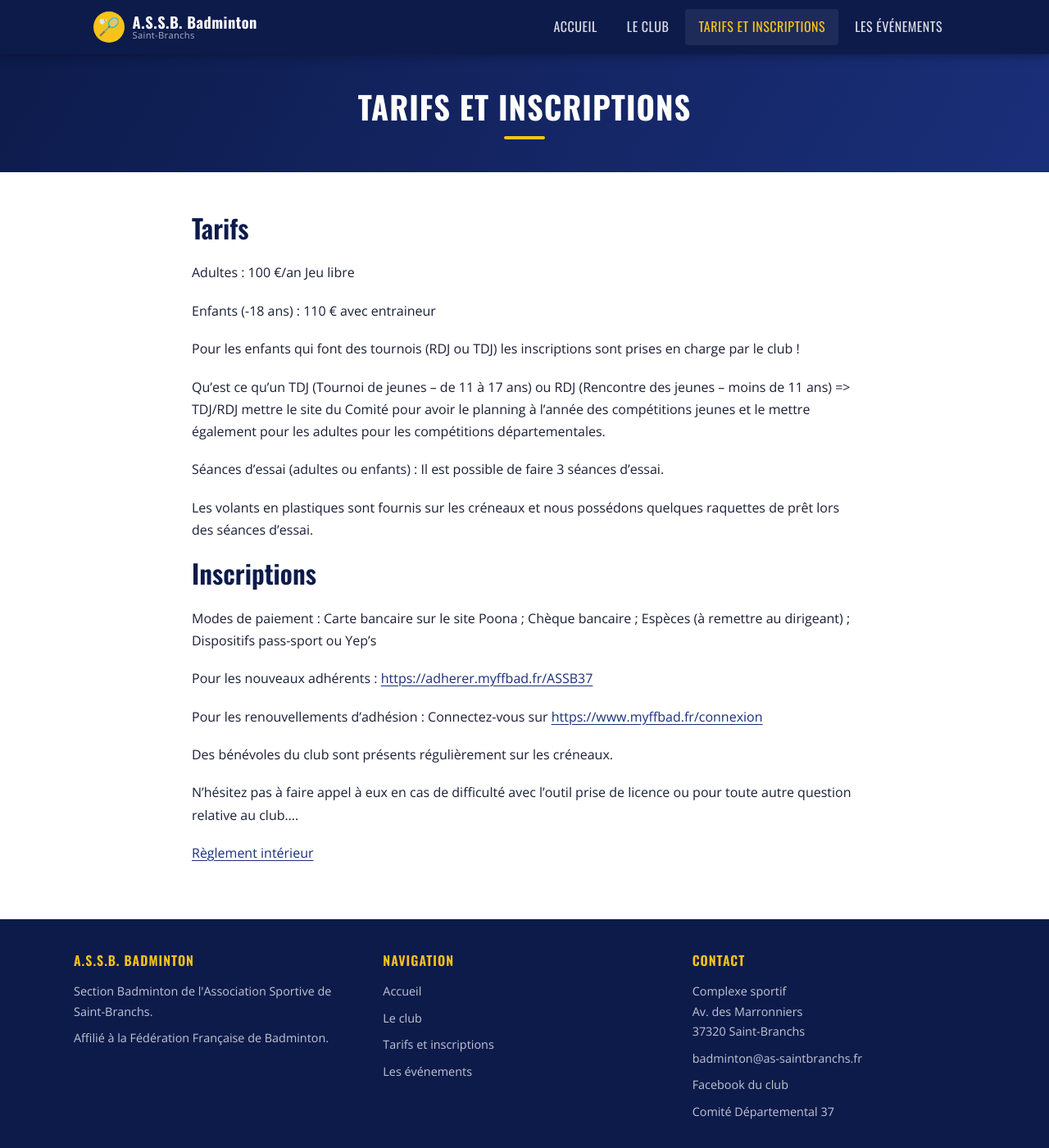
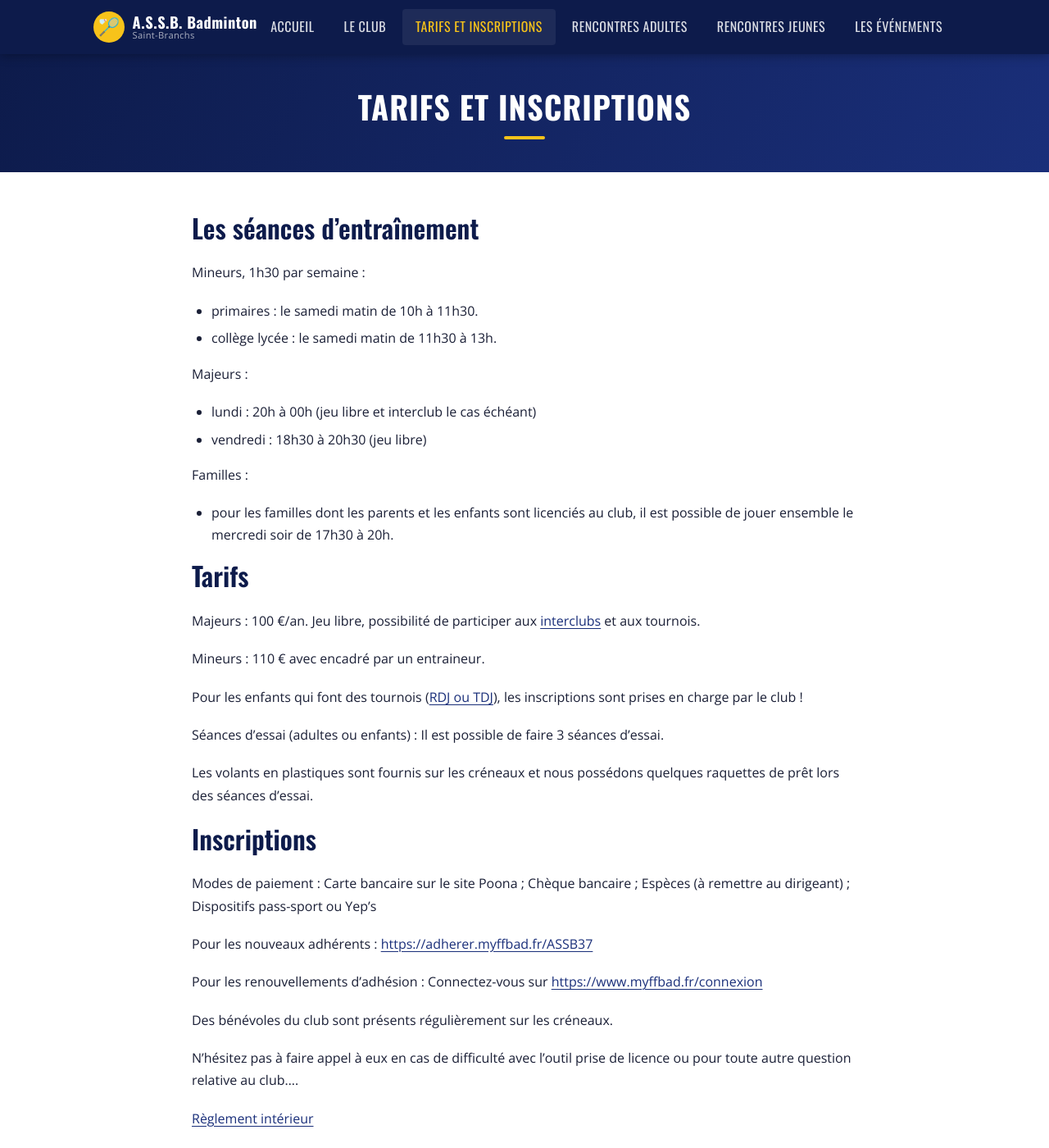
Before and after one commit to AssociationSportiveSaintBranchs/badminton, a Jekyll site: the page built from pricesAndSubscription.md, in a window 1280 px wide and 1400 px high. Shown: the whole window at 82% size. Built offline with Jekyll 4.4.1, drawn with Linux system fonts in a browser that asks for light colours; some of the changed text lies outside the part shown.

Commit message:
feat() : starting 2026-2027 season

```diff
--- a/_config.yml
+++ b/_config.yml
@@ -35,6 +35,8 @@ plugins:
 header_pages:
   - presentation.md
   - pricesAndSubscription.md
+  - ICD.md
+  - RDJTDJ.md
   - events.md
 
 collections:
--- a/pricesAndSubscription.md
+++ b/pricesAndSubscription.md
@@ -2,15 +2,27 @@
 title: Tarifs et inscriptions
 layout: page
 ---
+
+# Les séances d'entraînement
+
+Mineurs, 1h30 par semaine :
+- primaires : le samedi matin de 10h à 11h30.
+- collège lycée : le samedi matin de 11h30 à 13h.
+
+Majeurs :
+- lundi : 20h à 00h (jeu libre et interclub le cas échéant)
+- vendredi : 18h30 à 20h30 (jeu libre)
+
+Familles :
+- pour les familles dont les parents et les enfants sont licenciés au club, il est possible de jouer ensemble le mercredi soir de 17h30 à 20h.
+
 # Tarifs
 
- Adultes : 100 €/an Jeu libre
+Majeurs : 100 €/an. Jeu libre, possibilité de participer aux [interclubs]({{ '/ICD' | relative_url }}) et aux tournois.
 
- Enfants (-18 ans) : 110 € avec entraineur
+Mineurs : 110 € avec encadré par un entraineur.
 
-Pour les enfants qui font des tournois (RDJ ou TDJ) les inscriptions sont prises en charge par le club !
-
-Qu’est ce qu’un TDJ (Tournoi de jeunes – de 11 à 17 ans) ou RDJ (Rencontre des jeunes – moins de 11 ans) => TDJ/RDJ mettre le site du Comité pour avoir le planning à l'année des compétitions jeunes et le mettre également pour les adultes pour les compétitions départementales.
+Pour les enfants qui font des tournois ([RDJ ou TDJ]({{ '/RDJTDJ' | relative_url }})), les inscriptions sont prises en charge par le club !
 
 Séances d'essai (adultes ou enfants) : Il est possible de faire 3 séances d'essai.
 
```
Also changed, not shown: Gemfile (+3 -31 lines), ICD.md (added, +44 -0 lines), RDJTDJ.md (added, +66 -0 lines), _layouts/home.html (+7 -1 lines), docker-compose.yml (added, +8 -0 lines), Gemfile.lock (deleted), 1 other file.
